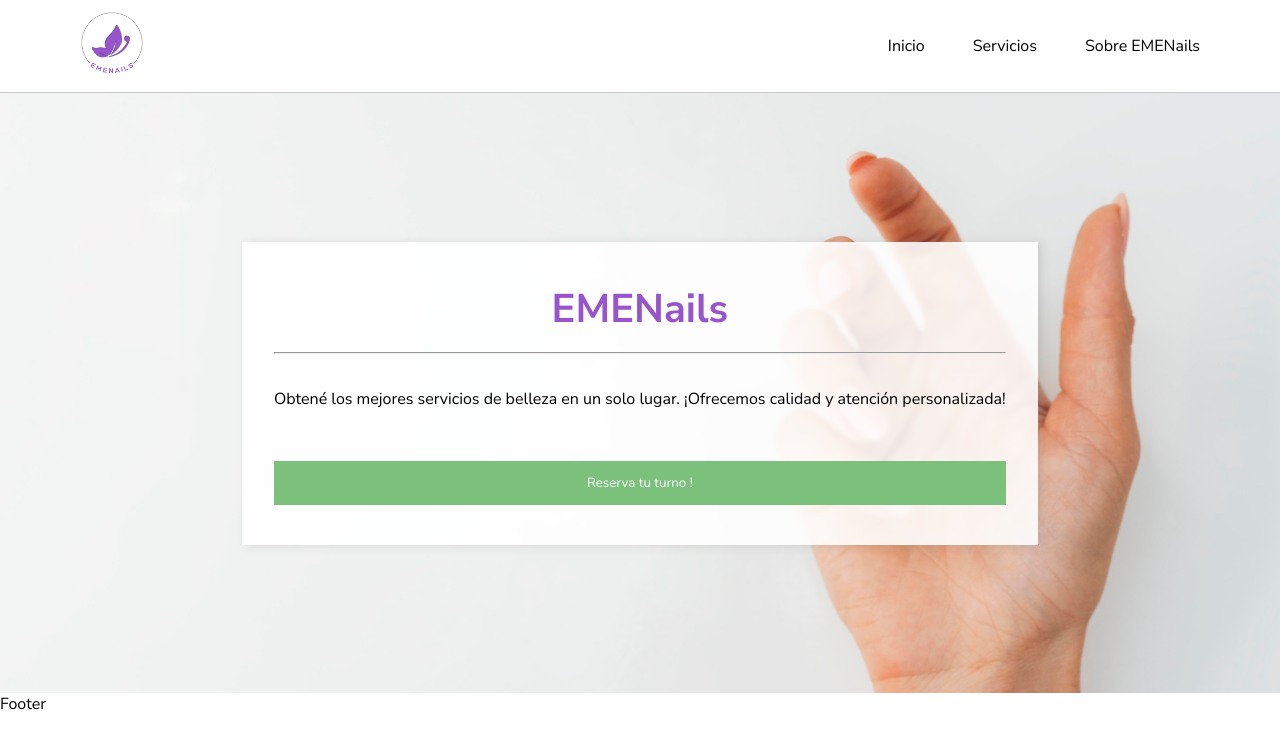
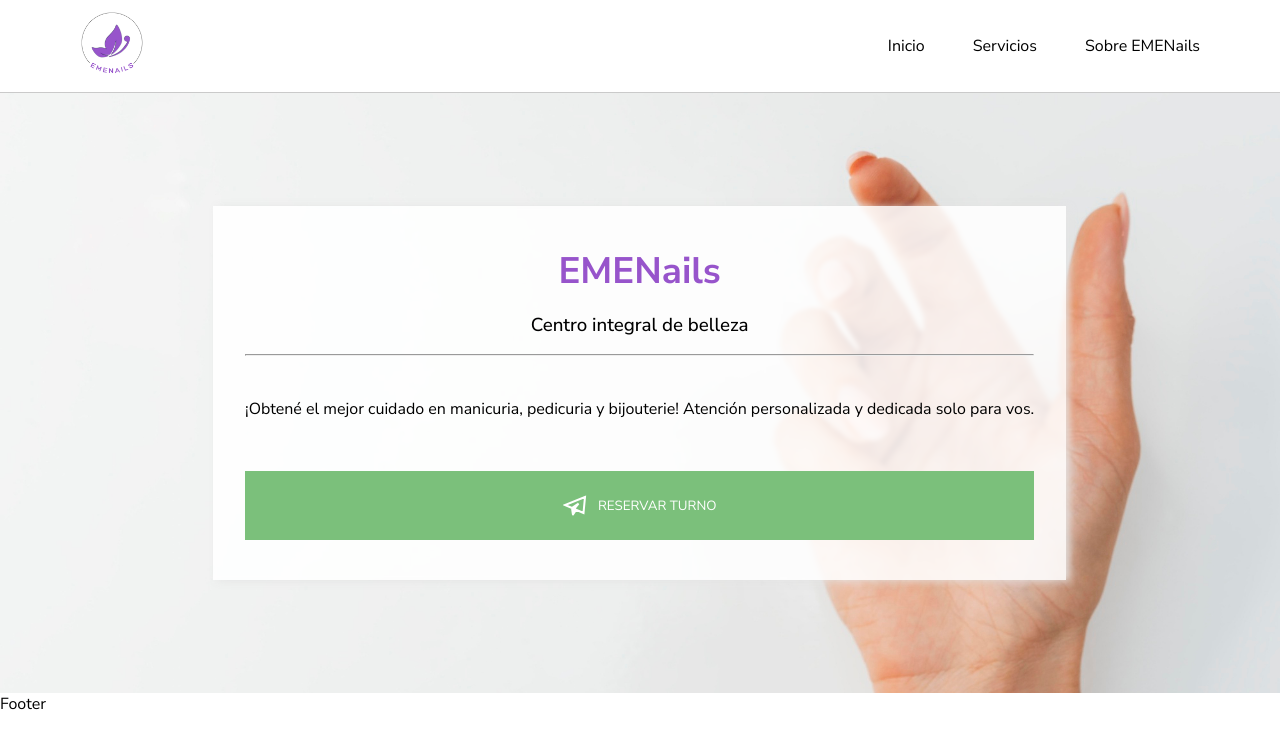
Before and after one commit to AriasFederico/emenails, a React (Vite) app: page / in a window 1280 px wide. Shown: the top 748 px of the page. Built offline with nearby package versions, Linux system fonts and the light colour scheme.

Commit message:
cambie el estilo del boton ya gregue un svg de enviar

```diff
--- /dev/null
+++ b/src/components/common/SvgRocket.jsx
@@ -0,0 +1,18 @@
+export const SvgRocket = ({ classname }) => {
+	return (
+		<svg
+			xmlns='http://www.w3.org/2000/svg'
+			width='1em'
+			height='1em'
+			viewBox='0 0 24 24'
+			className={classname}
+		>
+			<path
+				fill='none'
+				stroke='currentColor'
+				strokeWidth='2'
+				d='M22 3L2 11l18.5 8zM10 20.5l3-4.5m2.5-6.5L9 14l.859 6.012c.078.546.216.537.306-.003L11 15z'
+			/>
+		</svg>
+	);
+};
--- a/src/components/header/Header.scss
+++ b/src/components/header/Header.scss
@@ -21,7 +21,6 @@
   &-hamburger {
     width: 2rem;
     height: 3rem;
-    color: gray;
 
     @include respond-to('medium') {
       display: none;
--- a/src/components/header/navmobile/NavMobile.scss
+++ b/src/components/header/navmobile/NavMobile.scss
@@ -35,7 +35,9 @@
     outline: none;
     border: none;
     margin-top: 4rem;
-    padding: .9rem 3.5rem;
-
+    padding: 1.4rem 3.5rem;
+    background-color: rgb(123, 192, 123);
+    color: white;
+    cursor: pointer;
   }
 }
--- a/src/context/GlobalContext.jsx
+++ b/src/context/GlobalContext.jsx
@@ -18,7 +18,7 @@ const bbdd = {
 			{
 				h1: 'EMENails',
 				h3: 'Centro integral de belleza',
-				p: 'Obtené los mejores servicios de belleza en un solo lugar. ¡Ofrecemos calidad y atención personalizada!',
+				p: '¡Obtené el mejor cuidado en manicuria, pedicuria y bijouterie! Atención personalizada y dedicada solo para vos.',
 			},
 		],
 	},
--- a/src/pages/home/components/hero/Hero.jsx
+++ b/src/pages/home/components/hero/Hero.jsx
@@ -1,5 +1,6 @@
 import './Hero.scss';
 import { useContext } from 'react';
+import { SvgRocket } from '../../../../components/common/SvgRocket';
 import { GlobalContext } from '../../../../context/GlobalContext';
 
 export const Hero = () => {
@@ -15,9 +16,13 @@ export const Hero = () => {
 				data-aos-duration={1000}
 			>
 				<h1 className='Hero-h1'>{h1}</h1>
+				<h3 className='Hero-h3'>{h3}</h3>
 				<hr className='Hero-hr' />
 				<p className='Hero-p'>{p}</p>
-				<button className='Hero-btn'>Reserva tu turno !</button>
+				<button className='Hero-btn'>
+					<SvgRocket classname={'Hero-svg'} />
+					RESERVAR TURNO
+				</button>
 			</div>
 		</section>
 	);
--- a/src/pages/home/components/hero/Hero.scss
+++ b/src/pages/home/components/hero/Hero.scss
@@ -26,8 +26,8 @@
     &::after {
       content: '';
       position: absolute;
-      background-color: rgba(255, 255, 255, 0.877);
-      box-shadow: 4px 1px 8px rgba(128, 128, 128, 0.233);
+      background-color: rgba(255, 255, 255, 0.87);
+      box-shadow: 4px 1px 8px rgba(228, 228, 228, 0.897);
       backdrop-filter: blur(2px);
       z-index: -100;
       top: 0;
@@ -38,8 +38,12 @@
   }
 
   &-h1 {
-    font-size: 2.5rem;
+    font-size: 2.3rem;
     color: map-get($colors, 'purple');
+  }
+
+  &-h3 {
+    font-weight: 500;
   }
 
   &-hr {
@@ -47,13 +51,22 @@
   }
 
   &-p {
-    margin-top: 1rem;
+    margin-top: 1.5rem;
     line-height: 1.7;
   }
 
+  &-svg {
+    width: 1.5rem;
+    height: 1.5rem;
+  }
+
   &-btn {
+    display: flex;
+    align-items: center;
+    justify-content: center;
+    gap: .7rem;
     margin-top: 2rem;
-    padding: .8rem .7rem;
+    padding: 1.4rem;
     border: none;
     background-color: rgb(123, 192, 123);
     color: white;
```
